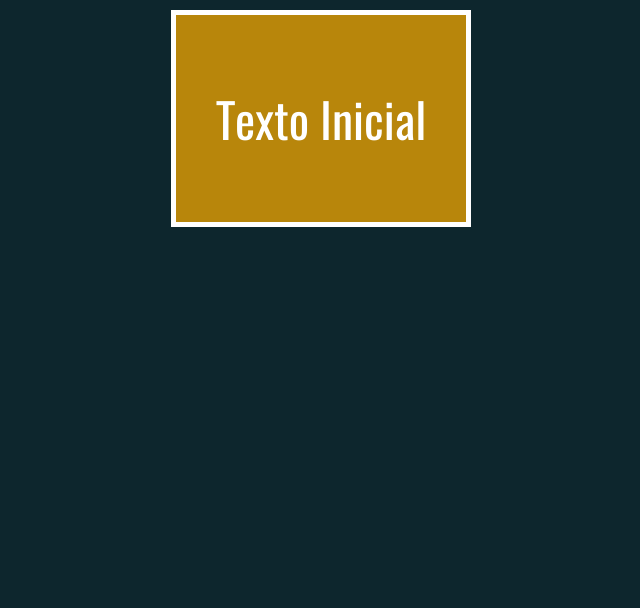
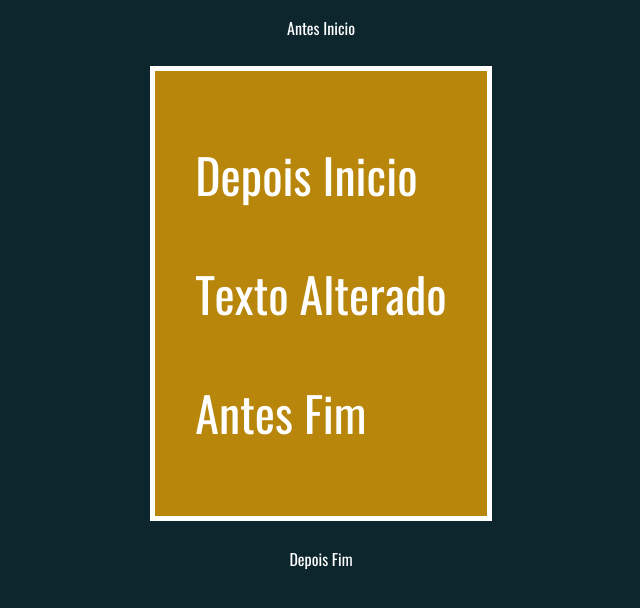
Before and after one commit to DavidMoraes-DEV/Projeto_FlappyBird, a plain HTML site: page DOM/modificandoHTML2.html in a window 1280 px wide. Shown: the whole page, without its empty margins (319-959 px from the left). Drawn offline with Linux system fonts and the light colour scheme.

Commit message:
Modificando HTML parte 02

```diff
--- a/DOM/modificandoHTML2.html
+++ b/DOM/modificandoHTML2.html
@@ -12,7 +12,17 @@
         <p>Texto Inicial</p>
     </div>
     <script>
-        // ...
+        const div = document.querySelector('div')
+        div.innerHTML = 'Texto Alterado' /* O innerHTML substitui tudo que estiver dentro da tag que chamou essa funcao (nesse caso da div) pelo valor definido, podendo substituir ate as tags dentro dela */
+        /*div.outerHTML = 'Texto Alterado' O outerHTML substitui além de tudo que estiver dentro da tag que chamou a funcao mais substitui ate a propria tag que chamou a funcao pelo valor definido */
+        div.insertAdjacentHTML('beforebegin', '<p>Antes Inicio</p>') /* O insertAdjacentHTML insere um determinado elemento(Nesse caso um paragrafo(<p>)), sendo que "beforebegin" ira inserir antes da tag que chamou essa funcao */
+        div.insertAdjacentHTML('afterbegin', '<p>Depois Inicio</p>') /* No caso do "afterbegin", fara com que o 'insertAdjacentHTML' insira um determinado elemento dentro da tag definida, inserindo no comeco do corpo da tag */
+        div.insertAdjacentHTML('beforeend', '<p>Antes Fim</p>') /* Com "beforeend" fara com que o insertAdjacentHTML insira um elemento dentro da tag definida, inserindo no final do corpo da tag */
+        div.insertAdjacentHTML('afterend', '<p>Depois Fim</p>') /* Ja com o "afterend" ira inserir um elemento depois do fim da tag (fora do corpo da tag) */
+
+        /* Somente texto (sem tag) */
+        console.log(div.innerText) /* Utilizando a innerText e possivel obter apenas o texto(conteudo) sem o nome da tag incluida */
+
     </script>
 </body>
 
```
